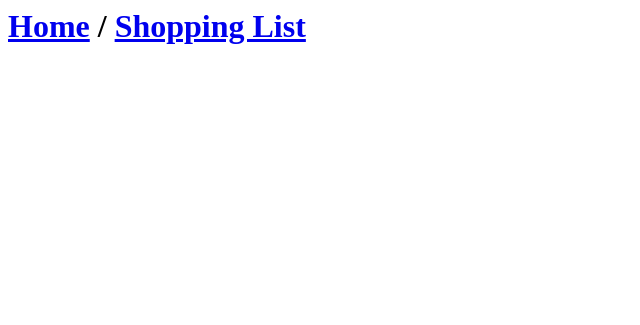
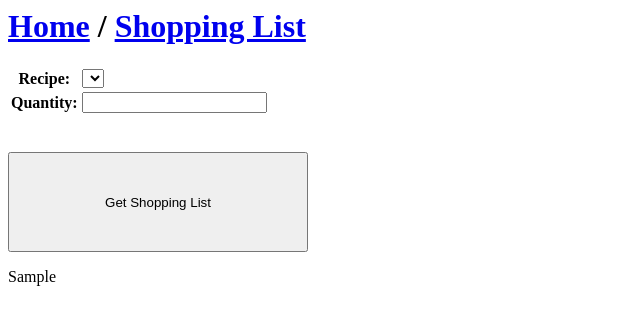
Before and after one commit to vregazzi/food-inventory, a Django app: template food_inventory/templates/food/shopping_list.html in a window 1280 px wide. Shown: the top 325 px of the page, without its empty margins (0-640 px from the left). Run offline with Django 4.2, Linux system fonts and the light colour scheme; tables that the repository leaves empty hold one stand-in row (values such as "Sample post"); the template is opened without the code that fills it: values that come from a table or form of the project are taken from there, most other values are stand-ins (such as "Sample title", 1, 10 or a date in 2020); lists and menus that the app fills with data are empty.

Commit message:
add shopping list functionality

```diff
--- a/food_inventory/forms.py
+++ b/food_inventory/forms.py
@@ -1,4 +1,6 @@
 from django import forms
+
+from food_inventory.models import Recipe
 
 
 class EditIngredientForm(forms.Form):
@@ -95,3 +97,14 @@ class AddRecipeForm(forms.Form):
             attrs={'size': 50}
             )
         )
+
+
+class MakeShoppingListForm(forms.Form):
+    names = Recipe.objects.values_list('name', flat=True)
+    recipe = forms.ChoiceField(choices=[(name, name) for name in names])
+    quantity = forms.IntegerField(
+        required=True,
+        widget=forms.NumberInput(
+            attrs={'size': 50}
+            )
+        )
--- a/food_inventory/templates/food/shopping_list.html
+++ b/food_inventory/templates/food/shopping_list.html
@@ -10,6 +10,19 @@
         <a href="{% url 'home' %}">Home</a> /
         <a href="{% url 'shopping_list' %}">Shopping List</a>
     </h1>
+    {% block content %}
+    <div class="form_style">
+        <form method="post">
+            {% csrf_token %}
+            <table>{{form.as_table}}</table>
+            <br><br>
+            <button style="height:100px;width:300px" type="newRecipe">Get Shopping List</button>
+        </form>
+    </div>
+    {% endblock %}
+    {{ shopping_list }}
+
+
 </body>
 
 </html>
```
Also changed, not shown: food_inventory/views.py (+21 -2 lines).
